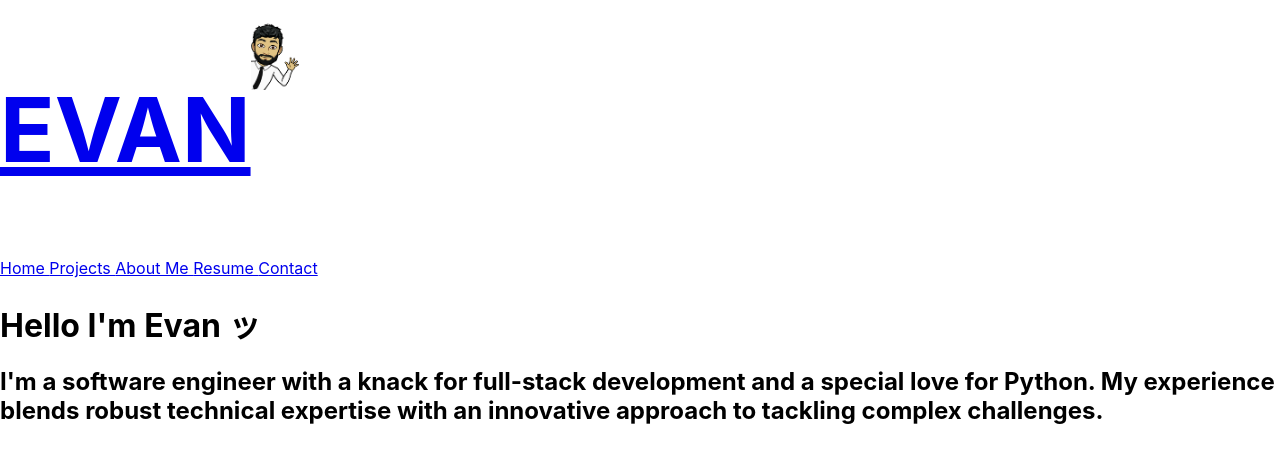
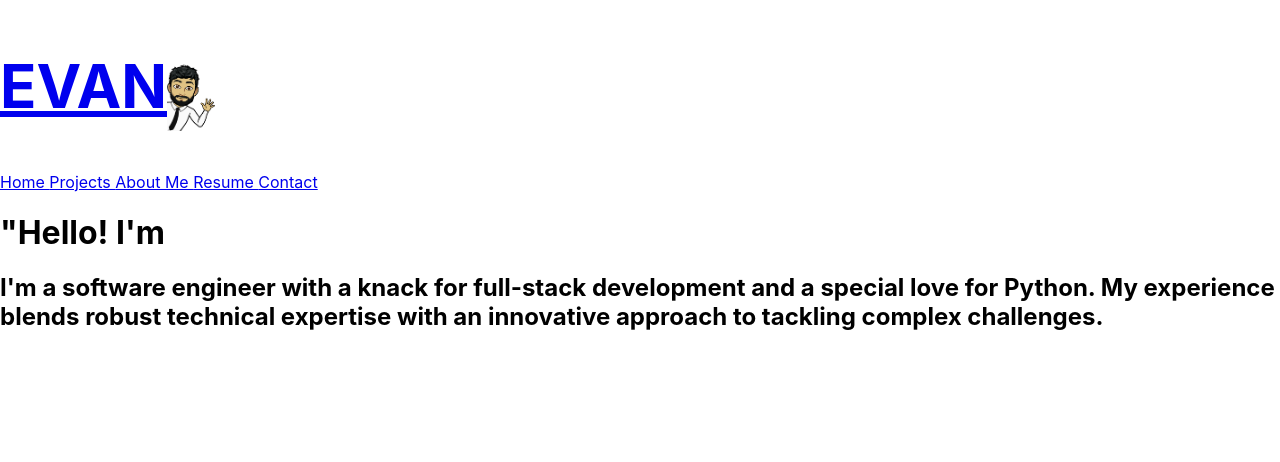
Before and after one commit to evandalmeida/portfolio_website, a React (Create React App) app: page / in a window 1280 px wide. Shown: the top 462 px of the page. Built offline with nearby package versions, Linux system fonts and the light colour scheme.

Commit message:
typing sequence for home :)

```diff
--- a/src/components/CSS/navBar.css
+++ b/src/components/CSS/navBar.css
@@ -1,14 +1,13 @@
 
 #logo {
     display: flex;
-    align-self: row;
+    flex-direction: row;
+    align-items: center;
 }
 
 .name {
-    display: flex;
-    align-items: flex-end;
     text-align: right;
-    font-size: 90px;
+    font-size: 60px;
 }
 
 .BMLogo {
--- a/src/components/Home.js
+++ b/src/components/Home.js
@@ -1,10 +1,49 @@
-export default function Home () {
+import React, { useState, useEffect } from 'react';
 
-return (
-    <div id='home-div'>
-        <h1>Hello I'm Evan ッ</h1>
-        <h2> I'm a software engineer with a knack for full-stack development and a special love for Python. My experience blends robust technical expertise with an innovative approach to tackling complex challenges.</h2>
-    </div>
-)
+export default function Home() {
+    const fullText =  "I'm Evan D'Almeida ッ";
+    const [displayText, setDisplayText] = useState('');
+    const [isDeleting, setIsDeleting] = useState(false);
+    const [speed, setSpeed] = useState(100);
+    const [loop, setLoop] = useState(0);
 
+    useEffect(() => {
+        let timer;
+
+        // TYPING SEQEUNCE
+        if (!isDeleting && displayText.length < fullText.length) {
+            timer = setTimeout(() => {
+                setDisplayText(fullText.slice(0, displayText.length + 1));
+                setSpeed(100);
+            }, speed);
+        }
+        // DELETING SEQEUNCE
+        else if (isDeleting) {
+            timer = setTimeout(() => {
+                setDisplayText(fullText.slice(0, displayText.length - 1));
+                setSpeed(50);
+            }, speed);
+        }
+
+        // SWTICH BETWEEN TYPING AND DELETING
+        if (!isDeleting && displayText === fullText) {
+            timer = setTimeout(() => {
+                setIsDeleting(true);
+                setSpeed(100);
+            }, 2000);
+        } else if (isDeleting && displayText === '') {
+            setIsDeleting(false);
+            setLoop(loop + 1);
+            setSpeed(100);
+        }
+
+        return () => clearTimeout(timer);
+    }, [displayText, isDeleting, speed, loop, fullText]);
+
+    return (
+        <div id='home-div'>
+            <h1>"Hello! {displayText}</h1>
+            <h2>I'm a software engineer with a knack for full-stack development and a special love for Python. My experience blends robust technical expertise with an innovative approach to tackling complex challenges.</h2>
+        </div>
+    );
 }
```
